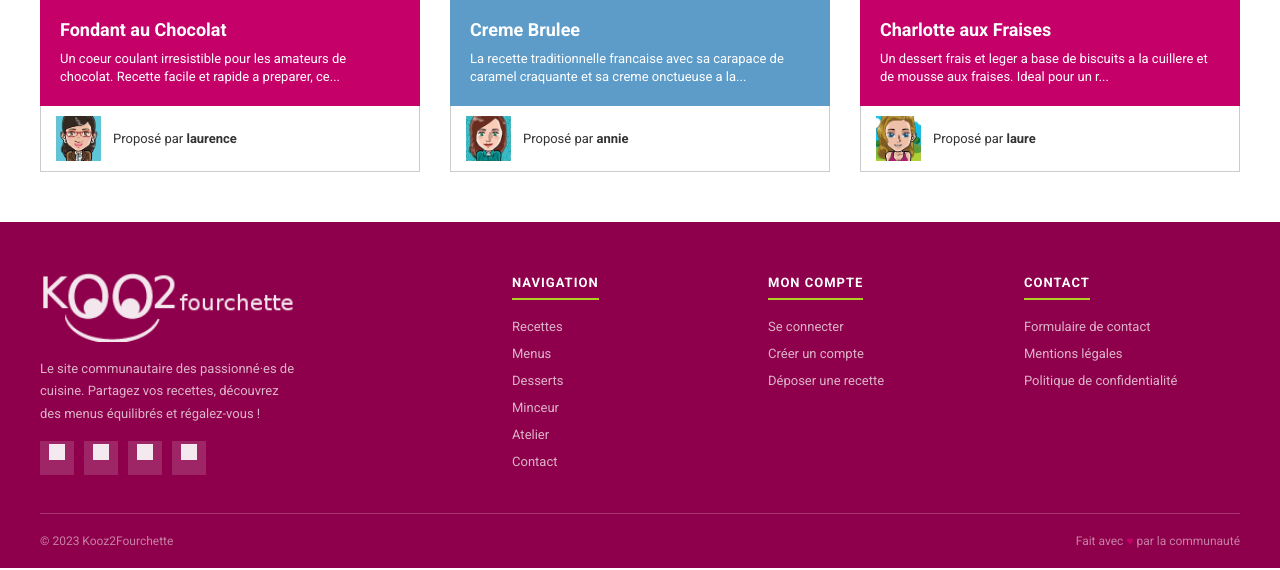
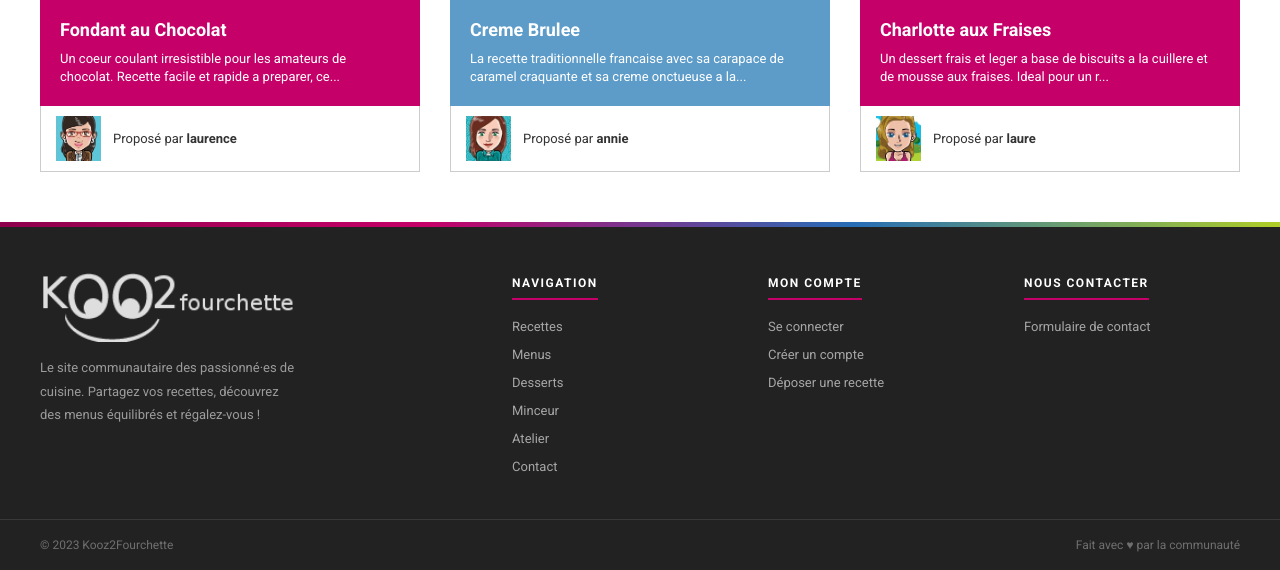
Before and after one commit to Kowayz/Koo2fourchette, a PHP site: page /index.php in a window 1280 px wide. Shown: the part 1061-1631 px from the top of the page. Run offline with PHP 8.4, Linux system fonts and the light colour scheme; data comes from the database, SQL or seed files in the repository.

Commit message:
Revamp footer styles and structure for improved aesthetics and readability

```diff
--- a/includes/footer.php
+++ b/includes/footer.php
@@ -1,14 +1,9 @@
     <footer class="site-footer">
+        <div class="footer-top-bar"></div>
         <div class="footer-grid">
             <div class="footer-brand">
                 <img src="images/koo_2_fourchette.png" alt="Kooz2Fourchette">
                 <p>Le site communautaire des passionné·es de cuisine. Partagez vos recettes, découvrez des menus équilibrés et régalez-vous !</p>
-                <div class="footer-social" style="margin-top:16px;">
-                    <a href="#"><img src="images/facebook.png" alt="Facebook"></a>
-                    <a href="#"><img src="images/twitter.png" alt="Twitter"></a>
-                    <a href="#"><img src="images/google.png" alt="Google+"></a>
-                    <a href="#"><img src="images/youtube.png" alt="Youtube"></a>
-                </div>
             </div>
             <div class="footer-col">
                 <h4>Navigation</h4>
@@ -30,17 +25,15 @@
                 </ul>
             </div>
             <div class="footer-col">
-                <h4>Contact</h4>
+                <h4>Nous contacter</h4>
                 <ul>
                     <li><a href="contact.php">Formulaire de contact</a></li>
-                    <li><a href="#">Mentions légales</a></li>
-                    <li><a href="#">Politique de confidentialité</a></li>
                 </ul>
             </div>
         </div>
         <div class="footer-bottom">
             <span>&copy; 2023 Kooz2Fourchette</span>
-            <span>Fait avec <span style="color:var(--couleur-magenta-clair);">&#9829;</span> par la communauté</span>
+            <span>Fait avec &#9829; par la communauté</span>
         </div>
     </footer>
 
--- a/style.css
+++ b/style.css
@@ -662,45 +662,56 @@ body {
 
 /* ===== FOOTER ===== */
 .site-footer {
-    background-color: var(--couleur-magenta-fonce);
-    color: rgba(255,255,255,0.8);
+    background-color: #222;
+    color: rgba(255,255,255,0.75);
     margin-top: 50px;
-    padding: 50px 40px 20px;
+    padding: 0 0 0;
     font-family: 'Roboto', Arial, sans-serif;
+}
+
+.footer-top-bar {
+    height: 5px;
+    background: linear-gradient(to right,
+        var(--couleur-magenta-fonce),
+        var(--couleur-magenta-clair),
+        var(--couleur-bleu-roi),
+        var(--couleur-vert-anis)
+    );
 }
 
 .footer-grid {
     display: grid;
     grid-template-columns: 2fr 1fr 1fr 1fr;
     gap: 40px;
-    padding-bottom: 35px;
-    border-bottom: 1px solid rgba(255,255,255,0.2);
+    padding: 45px 40px 35px;
+    border-bottom: 1px solid rgba(255,255,255,0.1);
 }
 
 .footer-brand img {
     height: 70px;
     width: auto;
-    margin-bottom: 12px;
+    margin-bottom: 14px;
     filter: brightness(0) invert(1);
-    opacity: 0.9;
+    opacity: 0.85;
+    display: block;
 }
 
 .footer-brand p {
     font-size: 13px;
-    line-height: 1.7;
-    color: rgba(255,255,255,0.7);
+    line-height: 1.8;
+    color: rgba(255,255,255,0.55);
     max-width: 260px;
 }
 
 .footer-col h4 {
-    font-size: 13px;
+    font-size: 12px;
     font-weight: 700;
     text-transform: uppercase;
-    letter-spacing: 1px;
+    letter-spacing: 1.5px;
     color: white;
     margin-bottom: 16px;
     padding-bottom: 8px;
-    border-bottom: 2px solid var(--couleur-vert-anis);
+    border-bottom: 2px solid var(--couleur-magenta-clair);
     display: inline-block;
 }
 
@@ -709,53 +720,27 @@ body {
 }
 
 .footer-col ul li {
-    margin-bottom: 8px;
+    margin-bottom: 9px;
 }
 
 .footer-col ul li a {
-    color: rgba(255,255,255,0.7);
+    color: rgba(255,255,255,0.6);
     text-decoration: none;
     font-size: 13px;
     transition: color 0.2s;
 }
 
 .footer-col ul li a:hover {
-    color: var(--couleur-vert-anis);
-}
-
-.footer-social {
-    display: flex;
-    gap: 10px;
-    margin-top: 5px;
-}
-
-.footer-social a {
-    display: flex;
-    align-items: center;
-    justify-content: center;
-    width: 34px;
-    height: 34px;
-    background-color: rgba(255,255,255,0.15);
-    transition: background-color 0.2s;
-}
-
-.footer-social a:hover {
-    background-color: var(--couleur-vert-anis);
-}
-
-.footer-social img {
-    width: 16px;
-    height: 16px;
-    filter: brightness(0) invert(1);
+    color: var(--couleur-magenta-clair);
 }
 
 .footer-bottom {
     display: flex;
     justify-content: space-between;
     align-items: center;
-    padding-top: 20px;
+    padding: 18px 40px;
     font-size: 12px;
-    color: rgba(255,255,255,0.5);
+    color: rgba(255,255,255,0.35);
     flex-wrap: wrap;
     gap: 10px;
 }
```
